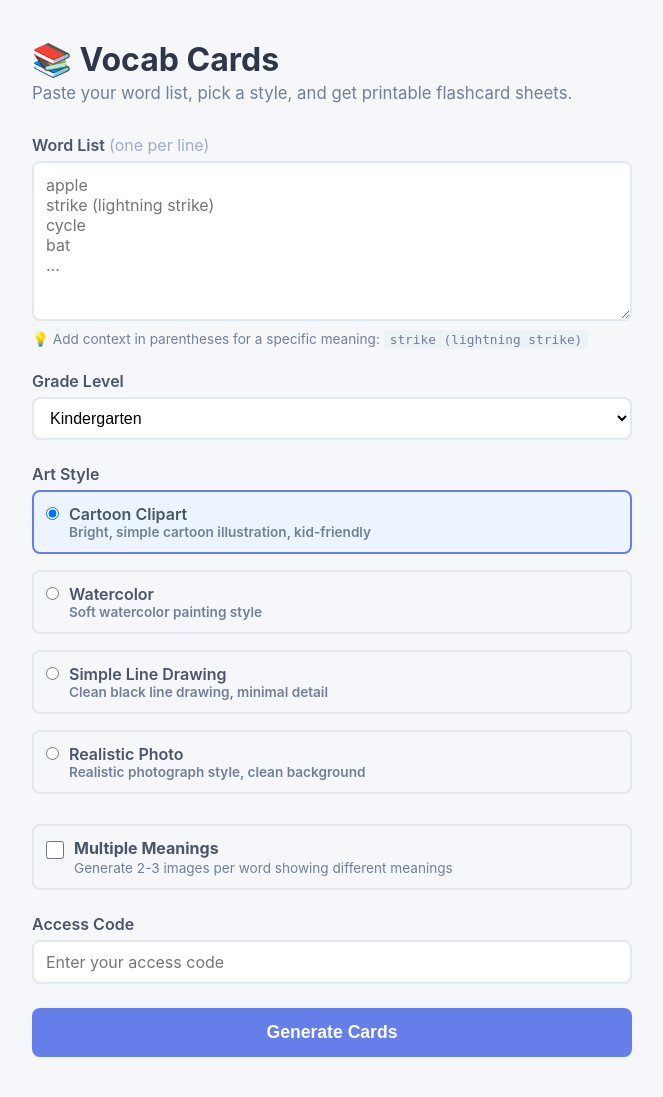
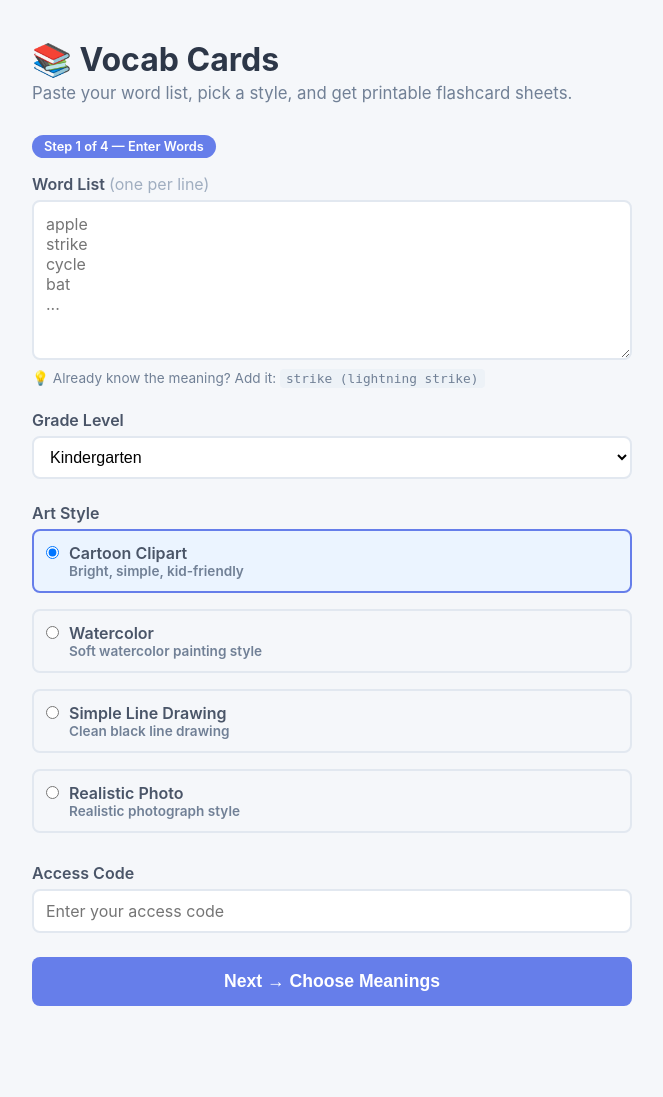
Before and after one commit to serenitypenguins-dot/spes-vocab-cards, a FastAPI app: page / in a window 1280 px wide. Shown: the whole page, without its empty margins (308-971 px from the left). After the commit the page ends 1006 px from the top, so only its background shows below. Run offline with FastAPI, Linux system fonts and the light colour scheme.

Commit message:
Add meanings selection step (Step 2)
- New 4-step flow: Input → Choose Meanings → Preview Images → Download
- AI suggests 1-4 meanings per word before image generation
- Teachers check which meanings to illustrate
- Saves time and API costs by only generating selected meanings
- Context in parentheses skips meaning lookup

```diff
--- a/app.py
+++ b/app.py
@@ -13,7 +13,7 @@ from fastapi.responses import FileResponse, HTMLResponse, StreamingResponse
 from fastapi.staticfiles import StaticFiles
 from fastapi.templating import Jinja2Templates
 
-from image_generator import generate_cards, generate_image, parse_word_input
+from image_generator import generate_image, get_word_meanings, parse_word_input
 from pdf_builder import build_pdf
 
 load_dotenv()
@@ -59,6 +59,46 @@ async def index(request: Request):
 ACCESS_CODE = os.getenv("ACCESS_CODE", "edda2026")
 
 
+# ── Step 1: Get meanings for all words ──
+@app.post("/meanings")
+async def get_meanings(request: Request):
+    data = await request.json()
+
+    code = data.get("code", "").strip()
+    if code != ACCESS_CODE:
+        return {"error": "Invalid access code"}
+
+    raw_words = [w.strip() for w in data.get("words", []) if w.strip()]
+    grade = data.get("grade", "k")
+
+    if not raw_words:
+        return {"error": "No words provided"}
+    if len(raw_words) > 200:
+        return {"error": "Maximum 200 words allowed"}
+
+    results = []
+    for raw in raw_words:
+        word, context = parse_word_input(raw)
+        if context:
+            # User already specified meaning
+            results.append({
+                "word": word,
+                "meanings": [context],
+                "has_context": True,
+            })
+        else:
+            # Get AI-suggested meanings
+            meanings = await get_word_meanings(word, grade, num_meanings=4)
+            results.append({
+                "word": word,
+                "meanings": meanings,
+                "has_context": False,
+            })
+
+    return {"words": results}
+
+
+# ── Step 2: Generate images for selected meanings ──
 @app.post("/generate")
 async def generate(request: Request):
     data = await request.json()
@@ -67,61 +107,58 @@ async def generate(request: Request):
     if code != ACCESS_CODE:
         return {"error": "Invalid access code"}
 
-    words = [w.strip() for w in data.get("words", []) if w.strip()]
+    # selections = [{word, meaning}, ...]
+    selections = data.get("selections", [])
     grade = data.get("grade", "k")
     style = data.get("style", "cartoon")
-    multi_meanings = data.get("multiMeanings", False)
 
-    if not words:
-        return {"error": "No words provided"}
-    if len(words) > 200:
-        return {"error": "Maximum 200 words allowed"}
+    if not selections:
+        return {"error": "No cards selected"}
 
     job_id = uuid.uuid4().hex
     job_dir = JOBS_DIR / job_id
     job_dir.mkdir(parents=True)
 
-    estimated_total = len(words) * (3 if multi_meanings else 1)
-
+    total = len(selections)
     jobs[job_id] = {
         "status": "generating",
         "progress": 0,
-        "total": estimated_total,
+        "total": total,
         "current_word": "",
         "created_at": datetime.now(),
         "grade": grade,
         "style": style,
-        "cards": [],  # list of {word, meaning, image_filename, accepted}
+        "cards": [],
         "job_dir": str(job_dir),
         "error": None,
     }
 
-    asyncio.create_task(_run_job(job_id, words, grade, style, multi_meanings, job_dir))
+    asyncio.create_task(_run_generate(job_id, selections, grade, style, job_dir))
     return {"job_id": job_id}
 
 
-async def _run_job(job_id: str, words: list[str], grade: str, style: str,
-                   multi_meanings: bool, job_dir: Path):
+async def _run_generate(job_id: str, selections: list[dict], grade: str,
+                        style: str, job_dir: Path):
     try:
-        async def on_progress(done: int, total: int, word: str):
-            jobs[job_id]["progress"] = done
-            jobs[job_id]["total"] = total
-            jobs[job_id]["current_word"] = word
+        cards = []
+        total = len(selections)
+        for i, sel in enumerate(selections):
+            word = sel["word"]
+            meaning = sel.get("meaning")
 
-        cards = await generate_cards(words, grade, style, job_dir, multi_meanings, on_progress)
+            jobs[job_id]["progress"] = i
+            jobs[job_id]["current_word"] = f"{word}" + (f" ({meaning})" if meaning else "")
 
-        # Store cards as serializable data
-        card_data = []
-        for word, meaning, img_path in cards:
-            card_data.append({
+            path = await generate_image(word, grade, style, job_dir, meaning)
+            cards.append({
                 "word": word,
                 "meaning": meaning,
-                "image_filename": img_path.name if img_path else None,
-                "accepted": True,  # default: all accepted
+                "image_filename": path.name if path else None,
             })
 
-        jobs[job_id]["cards"] = card_data
-        jobs[job_id]["status"] = "preview"  # NEW: goes to preview instead of done
+        jobs[job_id]["progress"] = total
+        jobs[job_id]["cards"] = cards
+        jobs[job_id]["status"] = "preview"
     except Exception as e:
         jobs[job_id]["status"] = "error"
         jobs[job_id]["error"] = str(e)
@@ -133,13 +170,11 @@ async def status_sse(job_id: str):
         if job_id not in jobs:
             yield f"data: {json.dumps({'status': 'error', 'error': 'Job not found'})}\n\n"
             return
-
         while True:
             info = jobs.get(job_id)
             if not info:
                 yield f"data: {json.dumps({'status': 'error', 'error': 'Job not found'})}\n\n"
                 return
-
             payload = {
                 "status": info["status"],
                 "progress": info["progress"],
@@ -151,7 +186,6 @@ async def status_sse(job_id: str):
             if info["status"] == "preview":
                 payload["cards"] = info["cards"]
             yield f"data: {json.dumps(payload)}\n\n"
-
             if info["status"] in ("preview", "done", "error"):
                 return
             await asyncio.sleep(0.5)
@@ -161,7 +195,6 @@ async def status_sse(job_id: str):
 
 @app.get("/image/{job_id}/{filename}")
 async def serve_image(job_id: str, filename: str):
-    """Serve generated images for preview."""
     info = jobs.get(job_id)
     if not info:
         return {"error": "Job not found"}
@@ -174,7 +207,6 @@ async def serve_image(job_id: str, filename: str):
 
 @app.post("/regenerate/{job_id}/{card_index}")
 async def regenerate_card(job_id: str, card_index: int, request: Request):
-    """Regenerate a single card's image with an optional custom prompt."""
     info = jobs.get(job_id)
     if not info or info["status"] != "preview":
         return {"error": "Job not in preview state"}
@@ -188,14 +220,10 @@ async def regenerate_card(job_id: str, card_index: int, request: Request):
 
     card = cards[card_index]
     job_dir = Path(info["job_dir"])
-    grade = info["grade"]
-    style = info["style"]
-
-    # Use custom prompt as context if provided, otherwise use existing meaning
     context = custom_prompt if custom_prompt else card.get("meaning")
 
     try:
-        new_path = await generate_image(card["word"], grade, style, job_dir, context)
+        new_path = await generate_image(card["word"], info["grade"], info["style"], job_dir, context)
         if new_path:
             card["image_filename"] = new_path.name
             if custom_prompt:
@@ -208,18 +236,16 @@ async def regenerate_card(job_id: str, card_index: int, request: Request):
 
 @app.post("/finalize/{job_id}")
 async def finalize(job_id: str, request: Request):
-    """Build PDF from accepted cards only."""
     info = jobs.get(job_id)
     if not info or info["status"] != "preview":
         return {"error": "Job not in preview state"}
 
     data = await request.json()
-    accepted_indices = data.get("accepted", [])  # list of card indices to include
+    accepted_indices = data.get("accepted", [])
 
     job_dir = Path(info["job_dir"])
     cards_data = info["cards"]
 
-    # Build card tuples for accepted cards only
     pdf_cards = []
     for i in accepted_indices:
         if 0 <= i < len(cards_data):
--- a/static/style.css
+++ b/static/style.css
@@ -153,6 +153,81 @@ select {
   color: #718096;
   font-weight: 400;
 }
+
+.step-badge {
+  display: inline-block;
+  background: #667eea;
+  color: #fff;
+  padding: 4px 12px;
+  border-radius: 20px;
+  font-size: 0.8rem;
+  font-weight: 600;
+  margin-bottom: 16px;
+}
+
+.step-actions {
+  display: flex;
+  gap: 10px;
+  margin-top: 20px;
+  margin-bottom: 24px;
+}
+
+.step-actions .primary { flex: 1; }
+
+/* Meanings grid */
+#meaningsGrid {
+  display: flex;
+  flex-direction: column;
+  gap: 12px;
+  margin: 16px 0;
+}
+
+.meaning-card {
+  border: 2px solid #e2e8f0;
+  border-radius: 10px;
+  padding: 14px;
+  background: #fff;
+}
+
+.meaning-word {
+  font-size: 1.3rem;
+  font-weight: 700;
+  color: #2d3748;
+  margin-bottom: 8px;
+}
+
+.meaning-note {
+  font-size: 0.8rem;
+  color: #48bb78;
+  margin-bottom: 6px;
+}
+
+.meaning-options {
+  display: flex;
+  flex-direction: column;
+  gap: 6px;
+}
+
+.meaning-option {
+  display: flex;
+  align-items: center;
+  gap: 8px;
+  padding: 8px 10px;
+  border: 1px solid #e2e8f0;
+  border-radius: 6px;
+  cursor: pointer;
+  font-size: 0.95rem;
+  transition: background 0.2s, border-color 0.2s;
+}
+
+.meaning-option:hover { background: #f7fafc; }
+
+.meaning-option:has(input:checked) {
+  background: #ebf4ff;
+  border-color: #667eea;
+}
+
+.meaning-option input { width: 18px; height: 18px; cursor: pointer; }
 
 button.primary {
   width: 100%;
--- a/templates/index.html
+++ b/templates/index.html
@@ -11,12 +11,14 @@
     <h1>📚 Vocab Cards</h1>
     <p class="subtitle">Paste your word list, pick a style, and get printable flashcard sheets.</p>
 
-    <!-- STEP 1: Input -->
-    <div id="inputSection">
+    <!-- ── STEP 1: Input ── -->
+    <div id="step1">
+      <div class="step-badge">Step 1 of 4 — Enter Words</div>
+
       <div class="field">
         <label for="words">Word List <span style="font-weight:400;color:#a0aec0">(one per line)</span></label>
-        <textarea id="words" placeholder="apple&#10;strike (lightning strike)&#10;cycle&#10;bat&#10;..."></textarea>
-        <p class="hint">💡 Add context in parentheses for a specific meaning: <code>strike (lightning strike)</code></p>
+        <textarea id="words" placeholder="apple&#10;strike&#10;cycle&#10;bat&#10;..."></textarea>
+        <p class="hint">💡 Already know the meaning? Add it: <code>strike (lightning strike)</code></p>
       </div>
 
       <div class="field">
@@ -36,43 +38,21 @@
         <div class="radio-group">
           <label class="radio-option">
             <input type="radio" name="style" value="cartoon" checked>
-            <div>
-              <div class="label">Cartoon Clipart</div>
-              <div class="desc">Bright, simple cartoon illustration, kid-friendly</div>
-            </div>
+            <div><div class="label">Cartoon Clipart</div><div class="desc">Bright, simple, kid-friendly</div></div>
           </label>
           <label class="radio-option">
             <input type="radio" name="style" value="watercolor">
-            <div>
-              <div class="label">Watercolor</div>
-              <div class="desc">Soft watercolor painting style</div>
-            </div>
+            <div><div class="label">Watercolor</div><div class="desc">Soft watercolor painting style</div></div>
           </label>
           <label class="radio-option">
             <input type="radio" name="style" value="linedrawing">
-            <div>
-              <div class="label">Simple Line Drawing</div>
-              <div class="desc">Clean black line drawing, minimal detail</div>
-            </div>
+            <div><div class="label">Simple Line Drawing</div><div class="desc">Clean black line drawing</div></div>
           </label>
           <label class="radio-option">
             <input type="radio" name="style" value="realistic">
-            <div>
-              <div class="label">Realistic Photo</div>
-              <div class="desc">Realistic photograph style, clean background</div>
-            </div>
+            <div><div class="label">Realistic Photo</div><div class="desc">Realistic photograph style</div></div>
           </label>
         </div>
-      </div>
-
-      <div class="field">
-        <label class="toggle-label">
-          <input type="checkbox" id="multiMeanings">
-          <span class="toggle-text">
-            <strong>Multiple Meanings</strong>
-            <span class="desc">Generate 2-3 images per word showing different meanings</span>
-          </span>
-        </label>
       </div>
 
       <div class="field">
@@ -80,10 +60,23 @@
         <input type="text" id="code" placeholder="Enter your access code" autocomplete="off">
       </div>
 
-      <button class="primary" id="generateBtn" onclick="generate()">Generate Cards</button>
+      <button class="primary" id="step1Btn" onclick="fetchMeanings()">Next → Choose Meanings</button>
     </div>
 
-    <!-- Progress -->
+    <!-- ── STEP 2: Select Meanings ── -->
+    <div id="step2" style="display:none;">
+      <div class="step-badge">Step 2 of 4 — Choose Meanings</div>
+      <p class="subtitle">Select which meaning to illustrate for each word. Check multiple to get multiple cards.</p>
+
+      <div id="meaningsGrid"></div>
+
+      <div class="step-actions">
+        <button class="secondary" onclick="goBack(1)">← Back</button>
+        <button class="primary" onclick="generateImages()">Next → Generate Images</button>
+      </div>
+    </div>
+
+    <!-- ── Progress ── -->
     <div class="progress-area" id="progressArea">
       <div class="progress-bar-track">
         <div class="progress-bar-fill" id="progressFill"></div>
@@ -93,62 +86,145 @@
 
     <div class="error-msg" id="errorMsg"></div>
 
-    <!-- STEP 2: Preview -->
-    <div id="previewSection" style="display:none;">
-      <h2>Preview & Edit Cards</h2>
+    <!-- ── STEP 3: Preview Images ── -->
+    <div id="step3" style="display:none;">
+      <div class="step-badge">Step 3 of 4 — Review Cards</div>
       <p class="subtitle">Review each card. Uncheck to exclude, or regenerate with a custom prompt.</p>
+
       <div id="cardGrid"></div>
-      <div class="preview-actions">
+
+      <div class="step-actions">
         <button class="secondary" onclick="selectAll(true)">Select All</button>
         <button class="secondary" onclick="selectAll(false)">Deselect All</button>
         <button class="primary" onclick="finalize()">📄 Generate PDF</button>
       </div>
     </div>
 
-    <!-- STEP 3: Download -->
-    <div class="download-area" id="downloadArea">
+    <!-- ── STEP 4: Download ── -->
+    <div id="step4" style="display:none;">
+      <div class="step-badge">Step 4 of 4 — Download</div>
+      <p class="subtitle">Your vocabulary cards are ready!</p>
       <button class="download" id="downloadBtn">⬇ Download PDF</button>
+      <button class="secondary" onclick="startOver()" style="margin-top:12px;width:100%;">Start Over</button>
     </div>
   </div>
 
   <script>
     let currentJobId = null;
     let currentCards = [];
+    let wordMeanings = []; // from step 2
 
-    async function generate() {
+    function showStep(n) {
+      [1,2,3,4].forEach(i => {
+        document.getElementById('step' + i).style.display = i === n ? 'block' : 'none';
+      });
+      document.getElementById('progressArea').style.display = 'none';
+      document.getElementById('errorMsg').style.display = 'none';
+    }
+
+    function goBack(step) { showStep(step); }
+    function startOver() { showStep(1); }
+
+    function showError(msg) {
+      const el = document.getElementById('errorMsg');
+      el.textContent = msg;
+      el.style.display = 'block';
+    }
+
+    // ── Step 1 → Step 2: Fetch meanings ──
+    async function fetchMeanings() {
       const text = document.getElementById('words').value.trim();
       if (!text) return alert('Please enter some words.');
       const words = text.split('\n').map(w => w.trim()).filter(Boolean);
-      if (words.length === 0) return alert('Please enter some words.');
-      if (words.length > 200) return alert('Maximum 200 words allowed.');
+      if (!words.length) return alert('Please enter some words.');
 
       const code = document.getElementById('code').value.trim();
       if (!code) return alert('Please enter an access code.');
       const grade = document.getElementById('grade').value;
+
+      const btn = document.getElementById('step1Btn');
+      btn.disabled = true;
+      btn.textContent = '⏳ Looking up meanings...';
+
+      try {
+        const res = await fetch('/meanings', {
+          method: 'POST',
+          headers: { 'Content-Type': 'application/json' },
+          body: JSON.stringify({ words, grade, code }),
+        });
+        const data = await res.json();
+        if (data.error) throw new Error(data.error);
+
+        wordMeanings = data.words;
+        renderMeanings();
+        showStep(2);
+      } catch (err) {
+        showError(err.message);
+      } finally {
+        btn.disabled = false;
+        btn.textContent = 'Next → Choose Meanings';
+      }
+    }
+
+    function renderMeanings() {
+      const grid = document.getElementById('meaningsGrid');
+      grid.innerHTML = '';
+
+      wordMeanings.forEach((item, wi) => {
+        const div = document.createElement('div');
+        div.className = 'meaning-card';
+
+        let meaningsHtml = '';
+        item.meanings.forEach((m, mi) => {
+          const checked = item.has_context || mi === 0 ? 'checked' : '';
+          meaningsHtml += `
+            <label class="meaning-option">
+              <input type="checkbox" ${checked} data-word-index="${wi}" data-meaning-index="${mi}" value="${m.replace(/"/g, '&quot;')}">
+              <span>${m}</span>
+            </label>
+          `;
+        });
+
+        div.innerHTML = `
+          <div class="meaning-word">${item.word}</div>
+          ${item.has_context ? '<div class="meaning-note">✅ You specified this meaning</div>' : ''}
+          <div class="meaning-options">${meaningsHtml}</div>
+        `;
+        grid.appendChild(div);
+      });
+    }
+
+    // ── Step 2 → Step 3: Generate images ──
+    async function generateImages() {
+      const code = document.getElementById('code').value.trim();
+      const grade = document.getElementById('grade').value;
       const style = document.querySelector('input[name="style"]:checked').value;
-      const multiMeanings = document.getElementById('multiMeanings').checked;
 
-      const btn = document.getElementById('generateBtn');
+      // Collect selected meanings
+      const selections = [];
+      document.querySelectorAll('#meaningsGrid input[type="checkbox"]:checked').forEach(cb => {
+        const wi = parseInt(cb.dataset.wordIndex);
+        selections.push({
+          word: wordMeanings[wi].word,
+          meaning: cb.value,
+        });
+      });
+
+      if (!selections.length) return alert('Please select at least one meaning.');
+
+      document.getElementById('step2').style.display = 'none';
       const progressArea = document.getElementById('progressArea');
       const progressFill = document.getElementById('progressFill');
       const progressText = document.getElementById('progressText');
-      const previewSection = document.getElementById('previewSection');
-      const downloadArea = document.getElementById('downloadArea');
-      const errorMsg = document.getElementById('errorMsg');
-
-      btn.disabled = true;
       progressArea.style.display = 'block';
-      previewSection.style.display = 'none';
-      downloadArea.style.display = 'none';
-      errorMsg.style.display = 'none';
       progressFill.style.width = '0%';
-      progressText.textContent = 'Starting...';
+      progressText.textContent = 'Starting image generation...';
 
       try {
         const res = await fetch('/generate', {
           method: 'POST',
           headers: { 'Content-Type': 'application/json' },
-          body: JSON.stringify({ words, grade, style, code, multiMeanings }),
+          body: JSON.stringify({ selections, grade, style, code }),
         });
         const data = await res.json();
         if (data.error) throw new Error(data.error);
@@ -160,21 +236,16 @@
           const info = JSON.parse(e.data);
           if (info.status === 'error') {
             evtSource.close();
-            errorMsg.textContent = info.error || 'Something went wrong.';
-            errorMsg.style.display = 'block';
-            btn.disabled = false;
+            showError(info.error || 'Something went wrong.');
             return;
           }
-
           const pct = info.total > 0 ? Math.round((info.progress / info.total) * 100) : 0;
           progressFill.style.width = pct + '%';
 
           if (info.status === 'preview') {
             evtSource.close();
-            progressText.textContent = '✅ All images generated! Review below.';
             currentCards = info.cards;
             showPreview();
-            btn.disabled = false;
           } else {
             progressText.textContent = `🎨 ${info.progress}/${info.total} — generating "${info.current_word}"...`;
           }
@@ -182,21 +253,17 @@
 
         evtSource.onerror = () => {
           evtSource.close();
-          errorMsg.textContent = 'Lost connection. Please try again.';
-          errorMsg.style.display = 'block';
-          btn.disabled = false;
+          showError('Lost connection. Please try again.');
         };
       } catch (err) {
-        errorMsg.textContent = err.message;
-        errorMsg.style.display = 'block';
-        btn.disabled = false;
+        showError(err.message);
       }
     }
 
+    // ── Step 3: Preview ──
     function showPreview() {
       const grid = document.getElementById('cardGrid');
       grid.innerHTML = '';
-      document.getElementById('previewSection').style.display = 'block';
 
       currentCards.forEach((card, i) => {
         const div = document.createElement('div');
@@ -217,17 +284,18 @@
           </div>
           <div class="card-actions">
             <input type="text" class="regen-input" id="regen-input-${i}"
-                   placeholder="Custom prompt (e.g. lightning strike)">
-            <button class="regen-btn" onclick="regenerate(${i})" id="regen-btn-${i}">🔄 Regenerate</button>
+                   placeholder="Custom prompt (optional)">
+            <button class="regen-btn" onclick="regenerate(${i})" id="regen-btn-${i}">🔄</button>
           </div>
         `;
         grid.appendChild(div);
       });
+
+      showStep(3);
     }
 
     function toggleCard(index, checked) {
-      const card = document.getElementById(`card-${index}`);
-      card.classList.toggle('card-excluded', !checked);
+      document.getElementById(`card-${index}`).classList.toggle('card-excluded', !checked);
     }
 
     function selectAll(checked) {
@@ -244,7 +312,7 @@
       const prompt = input.value.trim();
 
       btn.disabled = true;
-      btn.textContent = '⏳ Generating...';
+      btn.textContent = '⏳';
 
       try {
         const res = await fetch(`/regenerate/${currentJobId}/${index}`, {
@@ -255,43 +323,30 @@
         const data = await res.json();
         if (data.error) throw new Error(data.error);
 
-        // Update image
         img.src = `/image/${currentJobId}/${data.image_filename}`;
         img.style.display = '';
         currentCards[index].image_filename = data.image_filename;
         if (data.meaning) {
           currentCards[index].meaning = data.meaning;
-          const meaningEl = document.querySelector(`#card-${index} .card-meaning`);
-          if (meaningEl) {
-            meaningEl.textContent = data.meaning;
-          } else {
-            const infoEl = document.querySelector(`#card-${index} .card-info`);
-            const m = document.createElement('div');
-            m.className = 'card-meaning';
-            m.textContent = data.meaning;
-            infoEl.appendChild(m);
-          }
+          const el = document.querySelector(`#card-${index} .card-meaning`);
+          if (el) el.textContent = data.meaning;
         }
         input.value = '';
       } catch (err) {
-        alert('Regeneration failed: ' + err.message);
+        alert('Failed: ' + err.message);
       } finally {
         btn.disabled = false;
-        btn.textContent = '🔄 Regenerate';
+        btn.textContent = '🔄';
       }
     }
 
+    // ── Step 3 → Step 4: Finalize ──
     async function finalize() {
-      const checkboxes = document.querySelectorAll('#cardGrid input[type="checkbox"]');
       const accepted = [];
-      checkboxes.forEach(cb => {
+      document.querySelectorAll('#cardGrid input[type="checkbox"]').forEach(cb => {
         if (cb.checked) accepted.push(parseInt(cb.dataset.index));
       });
-
-      if (accepted.length === 0) return alert('Please select at least one card.');
-
-      const downloadArea = document.getElementById('downloadArea');
-      const errorMsg = document.getElementById('errorMsg');
+      if (!accepted.length) return alert('Please select at least one card.');
 
       try {
         const res = await fetch(`/finalize/${currentJobId}`, {
@@ -302,13 +357,12 @@
         const data = await res.json();
         if (data.error) throw new Error(data.error);
 
-        downloadArea.style.display = 'block';
         document.getElementById('downloadBtn').onclick = () => {
           window.location.href = `/download/${currentJobId}`;
         };
+        showStep(4);
       } catch (err) {
-        errorMsg.textContent = err.message;
-        errorMsg.style.display = 'block';
+        showError(err.message);
       }
     }
   </script>
```
